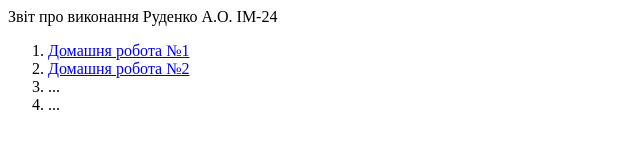
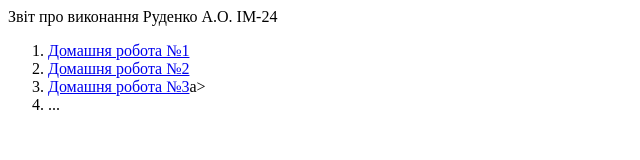
Before and after one commit to AndriyRud-sys/HW_1, a plain HTML site: page index.html in a window 1280 px wide. Shown: the whole page, without its empty margins (0-640 px from the left). Drawn offline with Linux system fonts and the light colour scheme.

Commit message:
Update index.html

```diff
--- a/index.html
+++ b/index.html
@@ -6,7 +6,7 @@
 		<ol>
 			<li><a href="hw1">Домашня робота №1</a></li>
 			<li><a href="hw2">Домашня робота №2</a></li>
-                        <li>...</li>
+                        <li><a href="hw3">Домашня робота №3</a>a></li>
 			<li>...</li>
 		</ol>
 	</body>
```
